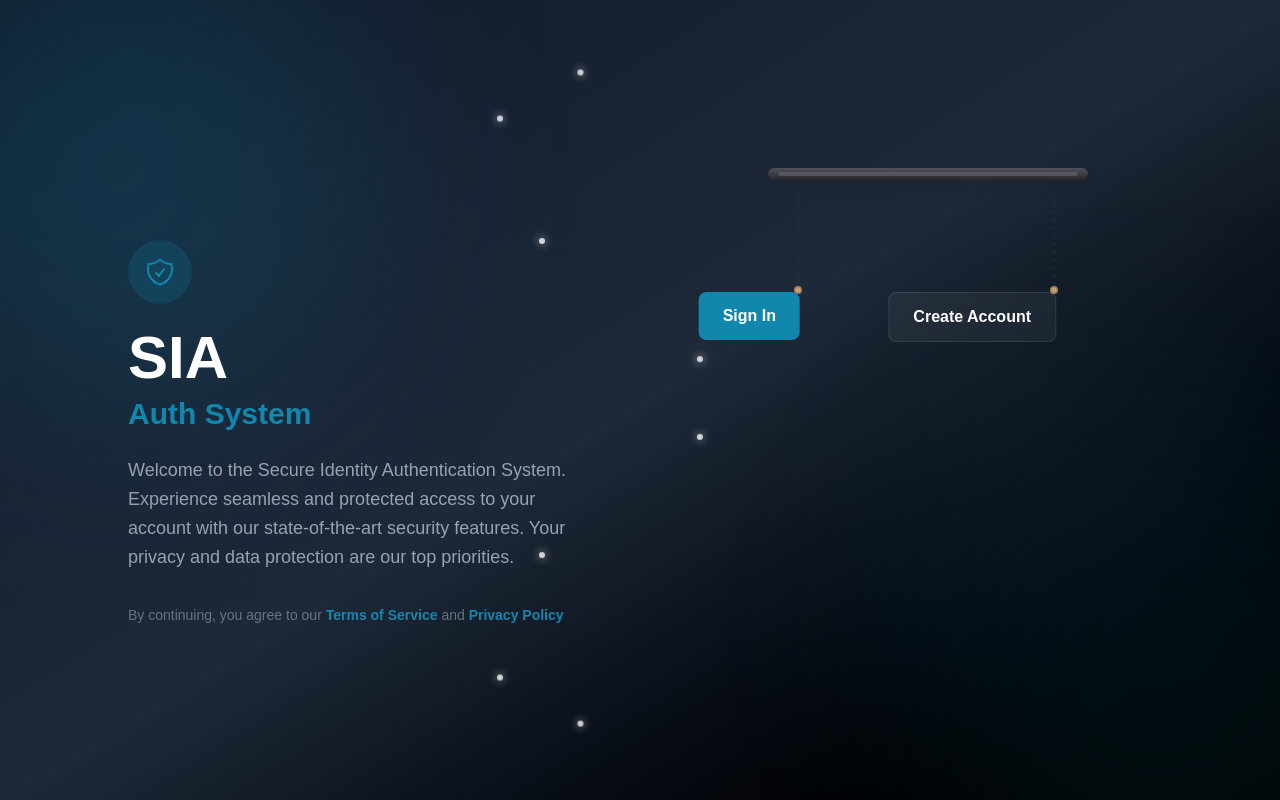
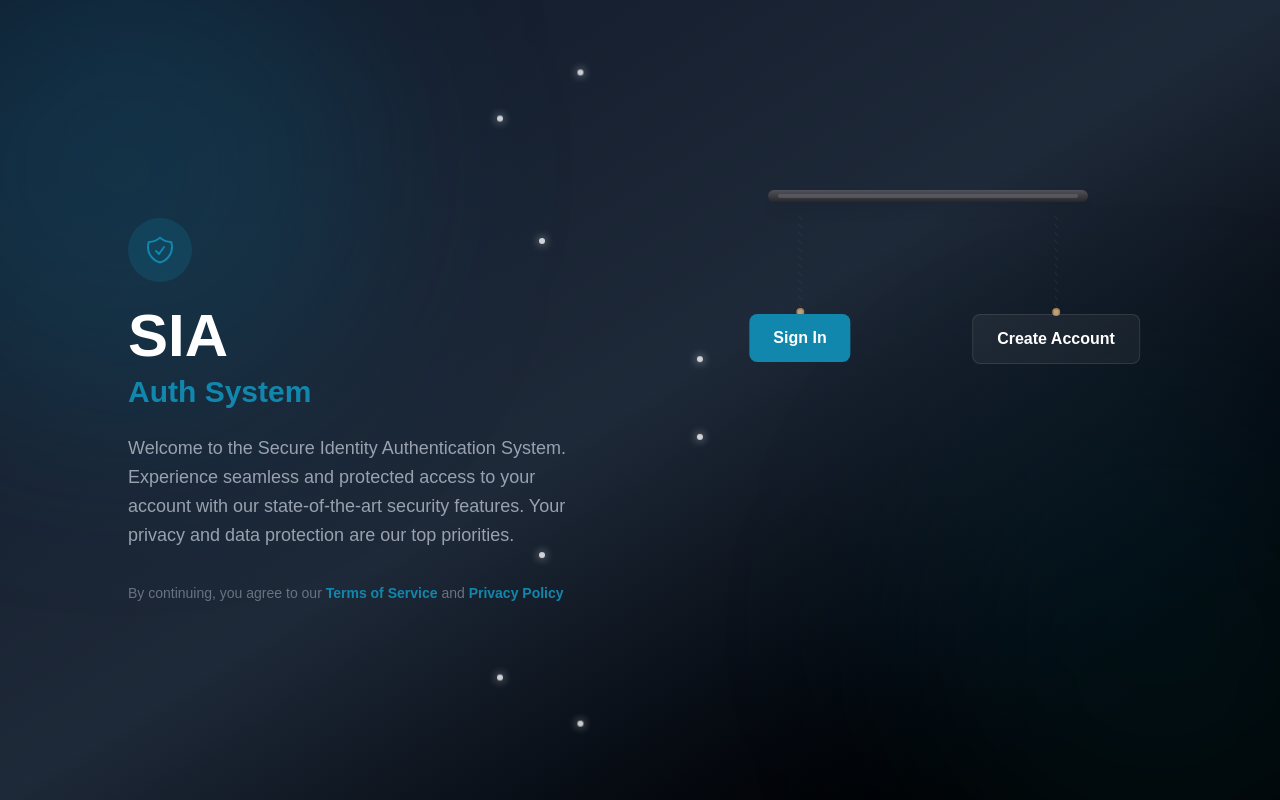
Before and after one commit to felamin2023/SIA---AUTH-SYSTEM, a Next.js app: page / in a window 1280 px wide. Built offline with nearby package versions, Linux system fonts and the light colour scheme.

Commit message:
UI: enhanced welcome page

```diff
--- a/src/app/frontend/components/animations/HangingButton.tsx
+++ b/src/app/frontend/components/animations/HangingButton.tsx
@@ -18,14 +18,15 @@ export default function HangingButton({
 }: HangingButtonProps) {
   const [angle, setAngle] = useState(0);
   const [velocity, setVelocity] = useState(0);
-  const containerRef = useRef<HTMLDivElement>(null);
+  const ropeRef = useRef<SVGSVGElement>(null);
   const animationRef = useRef<number | null>(null);
   const lastTimeRef = useRef(0);
 
-  // Physics constants
-  const gravity = 0.5;
-  const damping = 0.98;
-  const friction = 0.99;
+  // Physics constants - gentle movement
+  const gravity = 0.35;
+  const damping = 0.97;
+  const friction = 0.98;
+  const maxAngle = 20; // Limit maximum swing angle
 
   useEffect(() => {
     const animate = (currentTime: number) => {
@@ -46,7 +47,9 @@ export default function HangingButton({
       });
 
       setAngle((prev) => {
-        const newAngle = (prev + velocity * deltaTime) * friction;
+        let newAngle = (prev + velocity * deltaTime) * friction;
+        // Clamp angle to prevent excessive swinging
+        newAngle = Math.max(-maxAngle, Math.min(maxAngle, newAngle));
         return Math.abs(newAngle) < 0.01 && Math.abs(velocity) < 0.001
           ? 0
           : newAngle;
@@ -62,23 +65,27 @@ export default function HangingButton({
         cancelAnimationFrame(animationRef.current);
       }
     };
-  }, [angle, velocity, gravity, damping, ropeLength]);
+  }, [angle, velocity, gravity, damping, ropeLength, maxAngle]);
 
-  const handleMouseMove = (e: React.MouseEvent<HTMLDivElement>) => {
-    if (!containerRef.current) return;
+  const handleRopeMouseMove = (e: React.MouseEvent<SVGSVGElement>) => {
+    if (!ropeRef.current) return;
 
-    const rect = containerRef.current.getBoundingClientRect();
+    const rect = ropeRef.current.getBoundingClientRect();
     const centerX = rect.left + rect.width / 2;
     const mouseX = e.clientX;
     const distance = mouseX - centerX;
 
-    // Apply force based on mouse position relative to center
-    const force = (distance / rect.width) * 8;
-    setVelocity((prev) => prev + force * 0.3);
+    // Apply gentle force based on mouse position
+    const force = (distance / 40) * 0.8;
+    setVelocity((prev) => {
+      const newVel = prev + force;
+      // Limit velocity to prevent wild swinging
+      return Math.max(-3, Math.min(3, newVel));
+    });
   };
 
-  const handleMouseEnter = (e: React.MouseEvent<HTMLDivElement>) => {
-    const rect = containerRef.current?.getBoundingClientRect();
+  const handleRopeMouseEnter = (e: React.MouseEvent<SVGSVGElement>) => {
+    const rect = ropeRef.current?.getBoundingClientRect();
     if (!rect) return;
 
     const centerX = rect.left + rect.width / 2;
@@ -86,7 +93,10 @@ export default function HangingButton({
     const direction = mouseX > centerX ? 1 : -1;
 
     // Give initial push
-    setVelocity((prev) => prev + direction * 3);
+    setVelocity((prev) => {
+      const newVel = prev + direction * 1.5;
+      return Math.max(-3, Math.min(3, newVel));
+    });
   };
 
   const buttonStyles = {
@@ -98,25 +108,35 @@ export default function HangingButton({
 
   return (
     <div
-      ref={containerRef}
-      className="relative flex flex-col items-center cursor-pointer w-48"
-      onMouseMove={handleMouseMove}
-      onMouseEnter={handleMouseEnter}
-      style={{ height: ropeLength + 60 }}
+      className="relative flex flex-col items-center w-48"
+      style={{ height: ropeLength + 80 }}
     >
-      {/* Rope */}
-      <svg
-        className="absolute top-0 left-1/2 -translate-x-1/2 overflow-visible"
-        width="4"
-        height={ropeLength}
+      {/* Swinging container - rope and button rotate together */}
+      <div
+        className="absolute top-0 left-1/2 flex flex-col items-center"
         style={{
           transform: `translateX(-50%) rotate(${angle}deg)`,
           transformOrigin: "top center",
         }}
       >
+        {/* Rope - only this element responds to mouse */}
+        <svg
+          ref={ropeRef}
+          className="overflow-visible cursor-pointer"
+          width="20"
+          height={ropeLength}
+          onMouseMove={handleRopeMouseMove}
+          onMouseEnter={handleRopeMouseEnter}
+        >
           {/* Rope gradient for 3D effect */}
           <defs>
-          <linearGradient id="ropeGradient" x1="0%" y1="0%" x2="100%" y2="0%">
+            <linearGradient
+              id={`ropeGradient-${href}`}
+              x1="0%"
+              y1="0%"
+              x2="100%"
+              y2="0%"
+            >
               <stop offset="0%" stopColor="#8B7355" />
               <stop offset="50%" stopColor="#D4A574" />
               <stop offset="100%" stopColor="#8B7355" />
@@ -124,11 +144,11 @@ export default function HangingButton({
           </defs>
           {/* Main rope */}
           <line
-          x1="2"
+            x1="10"
             y1="0"
-          x2="2"
+            x2="10"
             y2={ropeLength}
-          stroke="url(#ropeGradient)"
+            stroke={`url(#ropeGradient-${href})`}
             strokeWidth="3"
             strokeLinecap="round"
           />
@@ -136,9 +156,9 @@ export default function HangingButton({
           {Array.from({ length: Math.floor(ropeLength / 8) }).map((_, i) => (
             <line
               key={i}
-            x1="0.5"
+              x1="8.5"
               y1={i * 8 + 2}
-            x2="3.5"
+              x2="11.5"
               y2={i * 8 + 6}
               stroke="#6B5344"
               strokeWidth="0.5"
@@ -146,22 +166,14 @@ export default function HangingButton({
             />
           ))}
           {/* Knot at bottom */}
-        <circle cx="2" cy={ropeLength - 2} r="4" fill="#A08060" />
-        <circle cx="2" cy={ropeLength - 2} r="2.5" fill="#C4A070" />
+          <circle cx="10" cy={ropeLength - 2} r="4" fill="#A08060" />
+          <circle cx="10" cy={ropeLength - 2} r="2.5" fill="#C4A070" />
         </svg>
 
-      {/* Button */}
-      <div
-        className="absolute left-1/2 -translate-x-1/2"
-        style={{
-          top: ropeLength,
-          transform: `translateX(-50%) rotate(${angle}deg)`,
-          transformOrigin: `center -${ropeLength}px`,
-        }}
-      >
+        {/* Button - attached directly below rope */}
         <Link
           href={href}
-          className={`block whitespace-nowrap rounded-lg px-6 py-3 text-center font-semibold transition-all ${buttonStyles[variant]}`}
+          className={`block whitespace-nowrap rounded-lg px-6 py-3 text-center font-semibold transition-colors ${buttonStyles[variant]}`}
         >
           {children}
         </Link>
--- a/src/app/page.tsx
+++ b/src/app/page.tsx
@@ -16,7 +16,7 @@ export default function Home() {
       {/* Main Content - Two Column Layout */}
       <div className="relative z-10 flex w-full max-w-5xl flex-col items-center gap-12 lg:flex-row lg:items-start lg:justify-between">
         {/* Left Side - Welcome Text */}
-        <div className="flex flex-col items-center text-center lg:items-start lg:text-left lg:max-w-lg lg:pt-16">
+        <div className="flex flex-col items-center text-center lg:items-start lg:text-left lg:max-w-lg lg:pt-5">
           <div className="mb-6 flex h-16 w-16 items-center justify-center rounded-full bg-[rgb(18,135,173)]/20 text-[rgb(18,135,173)]">
             <svg
               xmlns="http://www.w3.org/2000/svg"
```
Lines whose indentation alone changed are shown as unchanged.
